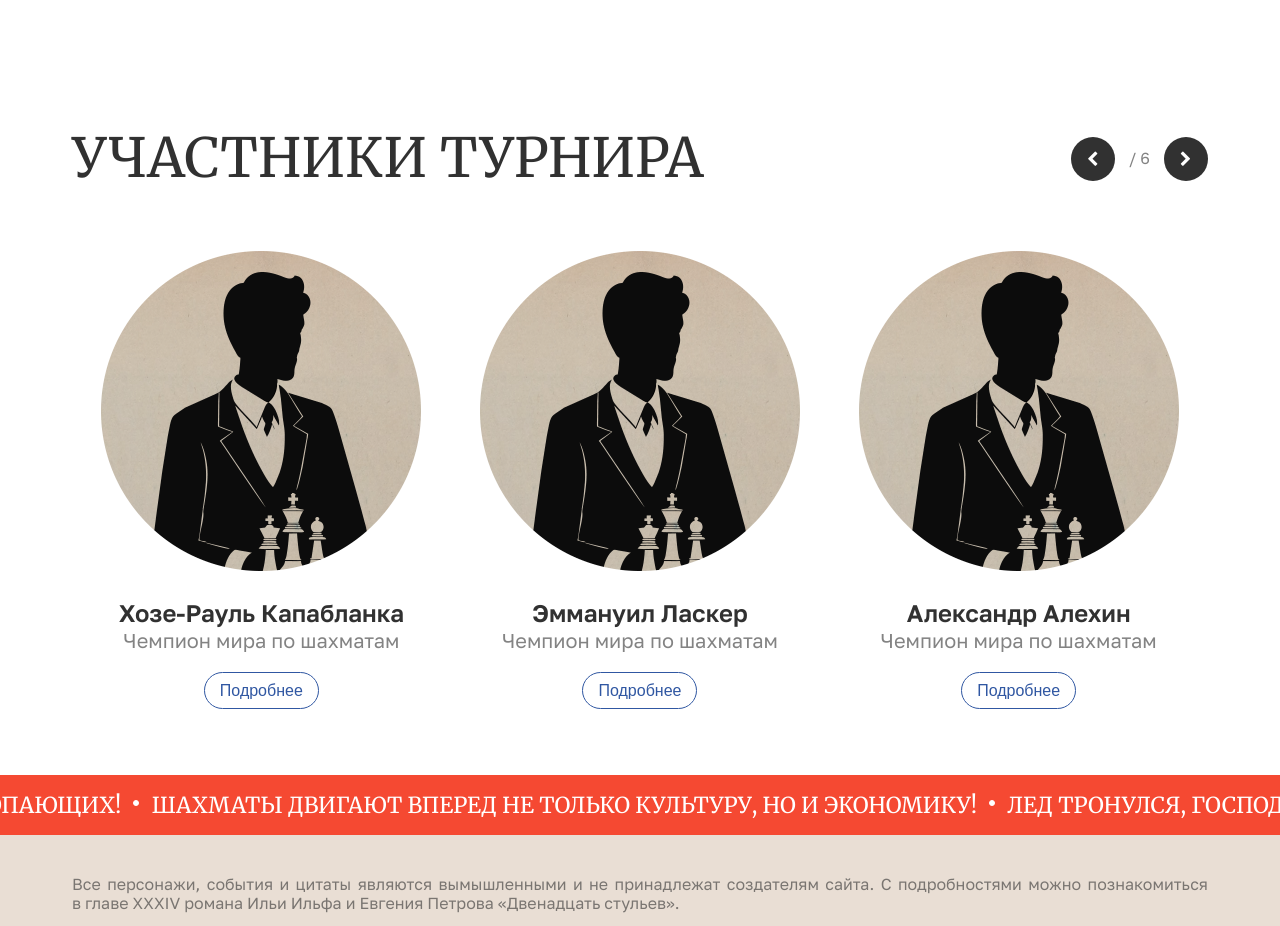
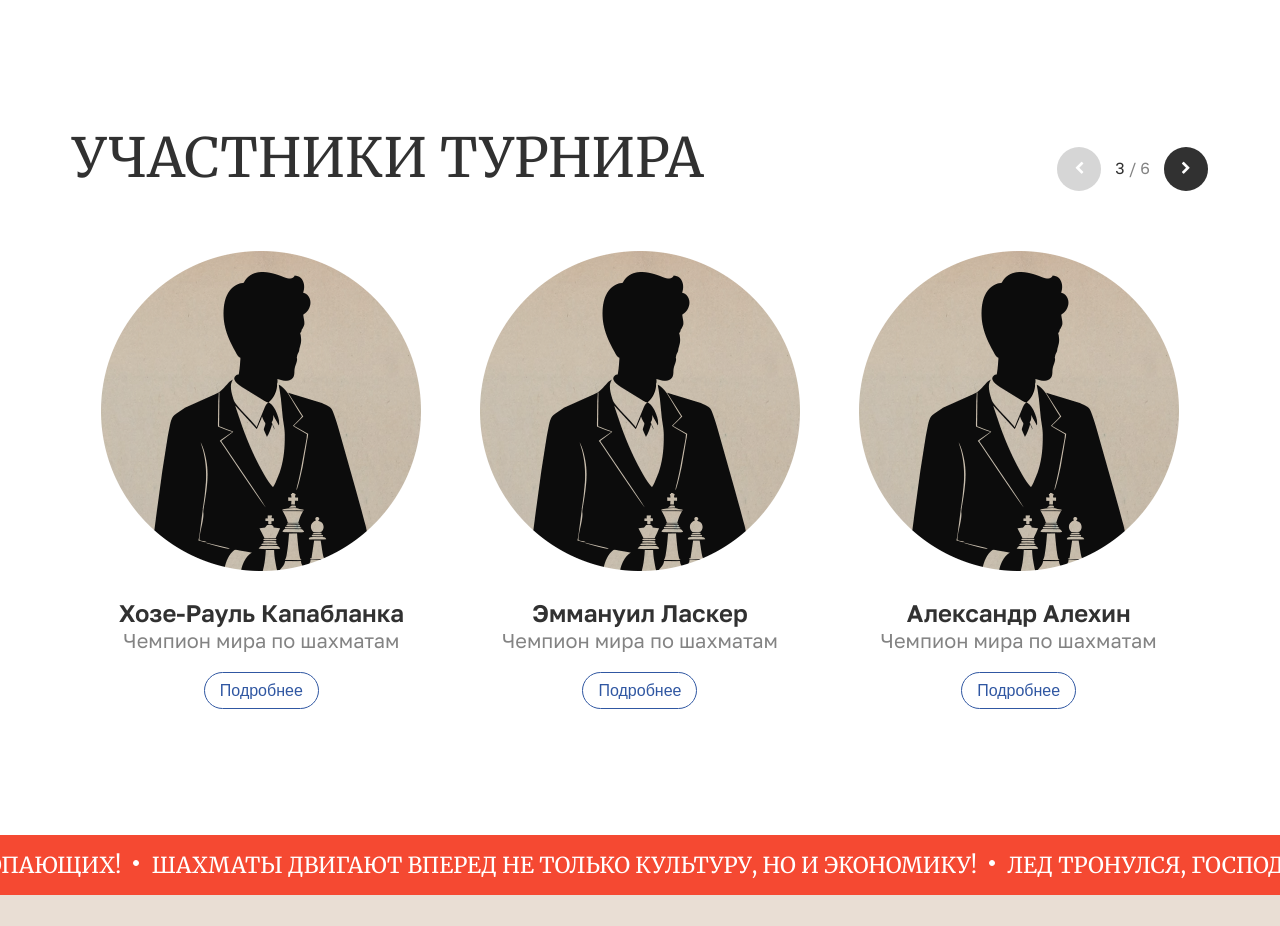
Before and after one commit to ElenaDitiateva/landing_page_chess, a plain HTML site: page index.html in a window 1280 px wide. Shown: the part 2620-3546 px from the top of the page. Drawn offline with Linux system fonts and the light colour scheme.

Commit message:
updated slider

```diff
--- a/css/style.css
+++ b/css/style.css
@@ -479,12 +479,23 @@ h2 {
   margin-top: 100px;
 }
 
+.section-participants__heading {
+  display: flex;
+  justify-content: space-between;
+  align-items: flex-end;
+  gap: 30px;
+}
+
 .controls {
   display: flex;
   align-items: center;
   justify-content: center;
   gap: 14px;
   margin: 0 auto;
+}
+
+.controls-top {
+  flex-shrink: 0;
 }
 
 .controls-bottom {
@@ -495,6 +506,7 @@ h2 {
 .arrow {
   border-radius: 50%;
   background: #313131;
+  border: transparent;
   color: #fff;
   width: 44px;
   height: 44px;
@@ -505,6 +517,10 @@ h2 {
 
 .arrow:hover {
   background: #fbce51;
+}
+
+.arrow:disabled {
+  background: #D6D6D6;
 }
 
 .pagination {
@@ -519,23 +535,19 @@ h2 {
 
 .team-container {
   display: flex;
-  flex-wrap: nowrap;
-  justify-content: space-between;
-  align-items: center;
   width: 100%;
   transition: 1s ease-in-out;
-  margin: 60px 0 40px 0;
+  margin: 60px 0 100px 0;
   overflow: hidden;
 }
 
 .slider-track {
   display: flex;
-  /* justify-content: space-between;
-  gap: 10px;
-  margin-top: 60px;
-  margin-bottom: 140px; */
-  /* width: 100%; */
-  /* flex-shrink: 0; */
+  flex-wrap: nowrap;
+  justify-content: space-between;
+  align-items: center;
+
+  width: 100%;
   transition: 1s ease-in-out;
 }
 
@@ -604,18 +616,6 @@ footer {
   color: #fff;
   background: #3057a2;
   display: none;
-}
-
-.flex {
-  display: flex;
-}
-
-.justify-between {
-  justify-content: space-between;
-}
-
-.align-center {
-  align-items: center;
 }
 
 .text-red {
--- a/index.html
+++ b/index.html
@@ -144,13 +144,13 @@
       </section>
       <section class="section-participants">
         <div class="wrapper">
-          <div class="flex justify-between align-center">
+          <div class="section-participants__heading">
             <h2>Участники турнира</h2>
             <div class="controls-top">
               <div class="controls">
-                <div class="arrow arrow-left btn-prev" id="arrow-left-top"><i class="fa fa-chevron-left" aria-hidden="true"></i></div>
+                <button class="arrow arrow-left btn-prev" id="arrow-left-top"><i class="fa fa-chevron-left" aria-hidden="true"></i></button>
                 <div class="pagination"><span id="pagination-current-top"></span><span class="pagination-all"> / 6</span></div>
-                <div class="arrow arrow-right btn-next" id="arrow-right-top"><i class="fa fa-chevron-right" aria-hidden="true"></i></div>
+                <button class="arrow arrow-right btn-next" id="arrow-right-top"><i class="fa fa-chevron-right" aria-hidden="true"></i></button>
               </div>
             </div>
           </div>
@@ -208,9 +208,9 @@
           </div>
           <div class="controls-bottom">
             <div class="controls">
-              <div class="arrow arrow-left btn-prev" id="arrow-left-bottom"><i class="fa fa-chevron-left" aria-hidden="true"></i></div>
+              <button class="arrow arrow-left btn-prev" id="arrow-left-bottom"><i class="fa fa-chevron-left" aria-hidden="true"></i></button>
               <div class="pagination"><span id="pagination-current-bottom"></span><span class="pagination-all"> / 6</span></div>
-              <div class="arrow arrow-right btn-next" id="arrow-right-bottom"><i class="fa fa-chevron-right" aria-hidden="true"></i></div>
+              <button class="arrow arrow-right btn-next" id="arrow-right-bottom"><i class="fa fa-chevron-right" aria-hidden="true"></i></button>
             </div>
           </div>
         </div>
--- a/js/script copy.js
+++ b/js/script copy.js
@@ -6,18 +6,18 @@ const track = document.querySelector('.slider-track');
 const btnPrev = document.querySelector('.btn-prev');
 const btnNext = document.querySelector('.btn-next');
 const items = document.querySelectorAll('.team-item');
+const currentCount = document.getElementById("pagination-current-top");
 const itemsCount = items.length;
-// ---
-
+// -----
 const mediaQuerySm = window.matchMedia('(max-width: 720px)');
 const mediaQueryMd = window.matchMedia('(min-width: 1090px)');
 let slidesToShow = mediaQueryMd.matches ? 3 : (mediaQuerySm.matches ? 1 : 2);
 console.log(mediaQuerySm);
 console.log(mediaQueryMd);
-
 console.log('slidesToShow = ' + slidesToShow);
-
-// ---
+// -----
+currentCount.innerHTML = slidesToShow;
+let countShowItems = slidesToShow;
 const itemWidth = container.clientWidth / slidesToShow;
 const movePosition = slidesToShow * itemWidth;
 
@@ -27,8 +27,10 @@ items.forEach((item) => {
 
 btnNext.addEventListener('click', () => {
     const itemsLeft = itemsCount - (Math.abs(position) + slidesToShow * itemWidth) / itemWidth;
+    position -= itemsLeft >= slidesToScroll ? movePosition : itemsLeft * itemWidth;
 
-    position -= itemsLeft >= slidesToScroll ? movePosition : itemsLeft * itemWidth;
+    countShowItems += slidesToShow;
+    currentCount.innerHTML = countShowItems;
 
     setPosition();
     checkBtns();
@@ -36,8 +38,10 @@ btnNext.addEventListener('click', () => {
 
 btnPrev.addEventListener('click', () => {
     const itemsLeft = Math.abs(position) / itemWidth;
+    position += itemsLeft >= slidesToScroll ? movePosition : itemsLeft * itemWidth;
 
-    position += itemsLeft >= slidesToScroll ? movePosition : itemsLeft * itemWidth;
+    countShowItems -= slidesToShow;
+    currentCount.innerHTML = countShowItems;
 
     setPosition();
     checkBtns();
```
